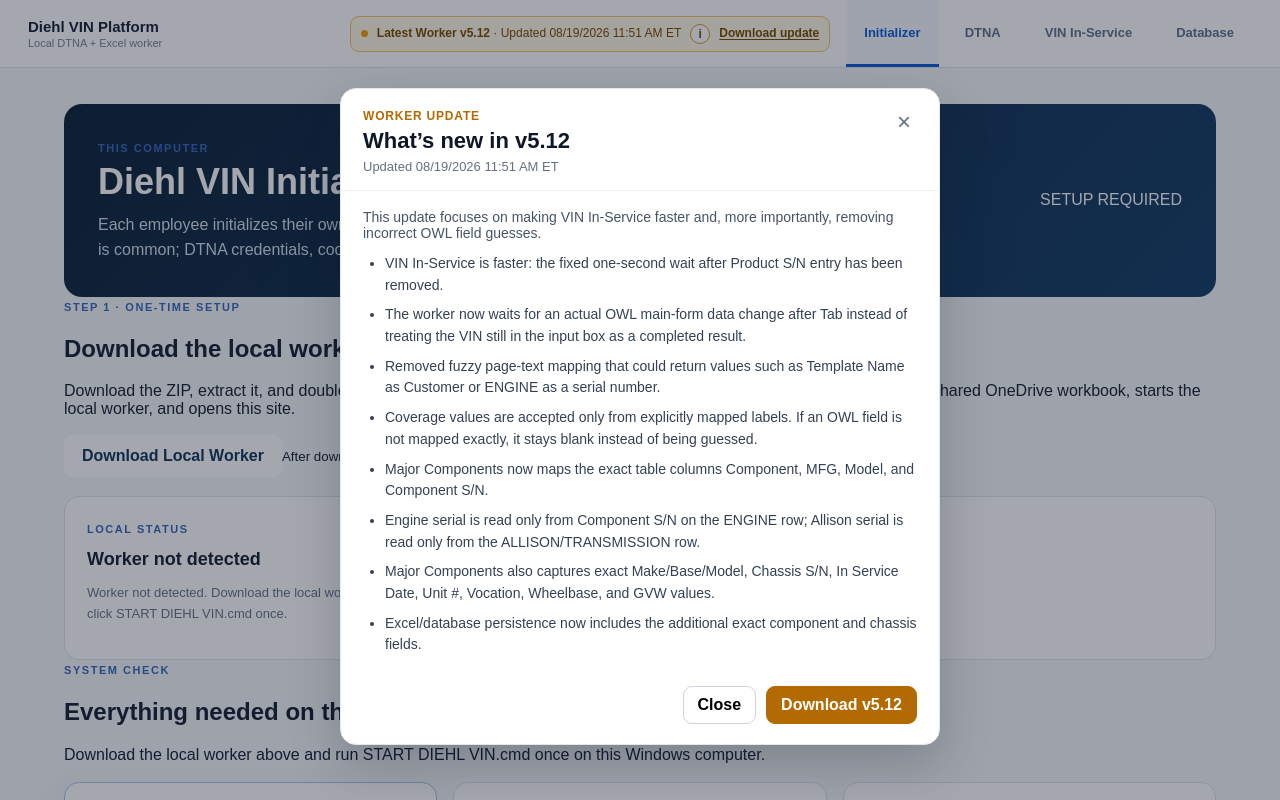
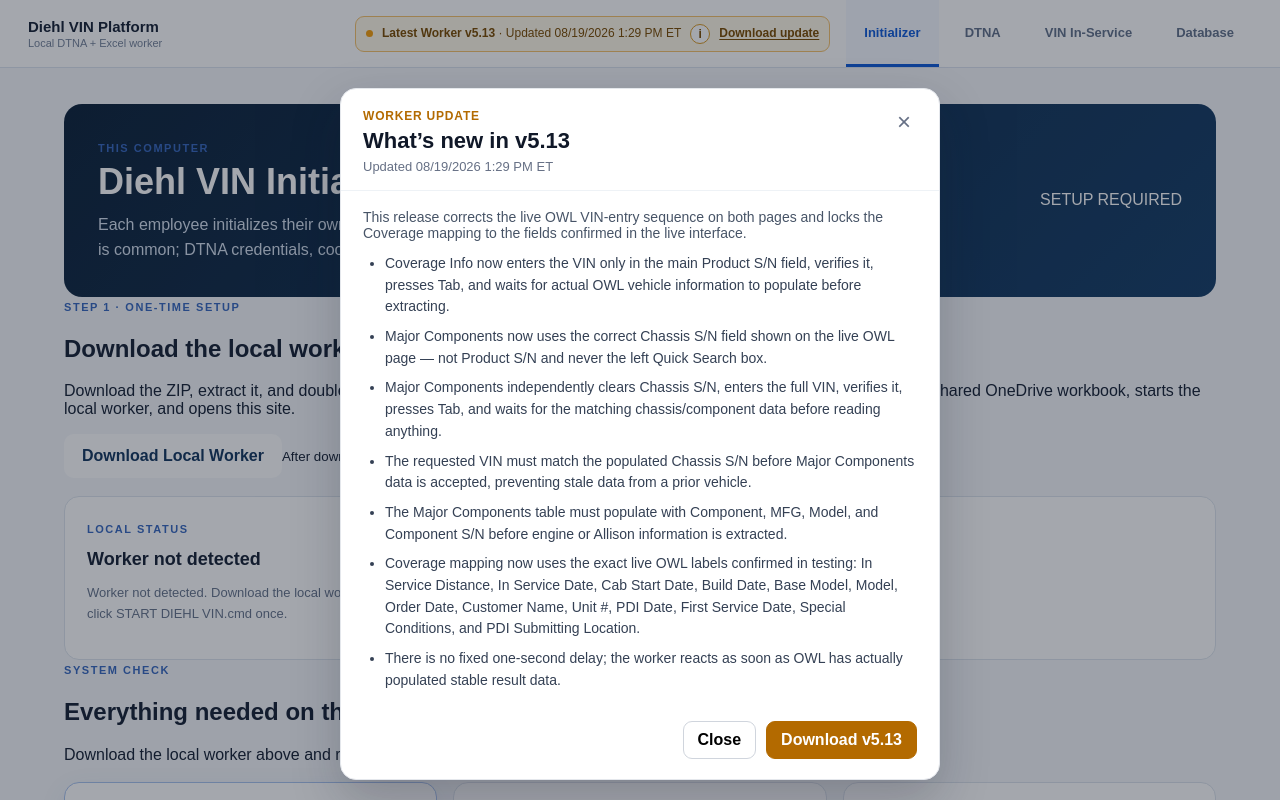
Before and after one commit to Wickey23/Diehl-vin-platform, a Next.js app: page / in a window 1280 px wide. Both pictures are taken after a click on the button "What's new in this worker update". Shown: the top 800 px of the page. Built offline with nearby package versions, Linux system fonts and the light colour scheme; no server answers.

Commit message:
Show v5.13 OWL flow corrections in update notes

```diff
--- a/components/top-tabs.tsx
+++ b/components/top-tabs.tsx
@@ -11,17 +11,16 @@
   { href: '/database', label: 'Database' },
 ];
 
-const LATEST_WORKER_VERSION = '5.12';
-const LATEST_WORKER_UPDATED = '08/19/2026 11:51 AM ET';
+const LATEST_WORKER_VERSION = '5.13';
+const LATEST_WORKER_UPDATED = '08/19/2026 1:29 PM ET';
 const RELEASE_NOTES = [
-  'VIN In-Service is faster: the fixed one-second wait after Product S/N entry has been removed.',
-  'The worker now waits for an actual OWL main-form data change after Tab instead of treating the VIN still in the input box as a completed result.',
-  'Removed fuzzy page-text mapping that could return values such as Template Name as Customer or ENGINE as a serial number.',
-  'Coverage values are accepted only from explicitly mapped labels. If an OWL field is not mapped exactly, it stays blank instead of being guessed.',
-  'Major Components now maps the exact table columns Component, MFG, Model, and Component S/N.',
-  'Engine serial is read only from Component S/N on the ENGINE row; Allison serial is read only from the ALLISON/TRANSMISSION row.',
-  'Major Components also captures exact Make/Base/Model, Chassis S/N, In Service Date, Unit #, Vocation, Wheelbase, and GVW values.',
-  'Excel/database persistence now includes the additional exact component and chassis fields.',
+  'Coverage Info now enters the VIN only in the main Product S/N field, verifies it, presses Tab, and waits for actual OWL vehicle information to populate before extracting.',
+  'Major Components now uses the correct Chassis S/N field shown on the live OWL page — not Product S/N and never the left Quick Search box.',
+  'Major Components independently clears Chassis S/N, enters the full VIN, verifies it, presses Tab, and waits for the matching chassis/component data before reading anything.',
+  'The requested VIN must match the populated Chassis S/N before Major Components data is accepted, preventing stale data from a prior vehicle.',
+  'The Major Components table must populate with Component, MFG, Model, and Component S/N before engine or Allison information is extracted.',
+  'Coverage mapping now uses the exact live OWL labels confirmed in testing: In Service Distance, In Service Date, Cab Start Date, Build Date, Base Model, Model, Order Date, Customer Name, Unit #, PDI Date, First Service Date, Special Conditions, and PDI Submitting Location.',
+  'There is no fixed one-second delay; the worker reacts as soon as OWL has actually populated stable result data.',
 ];
 
 export function TopTabs() {
@@ -67,7 +66,7 @@
             </div>
 
             <div style={{padding:'18px 22px 8px'}}>
-              <p style={{margin:'0 0 12px',color:'#475467',fontSize:14}}>This update focuses on making VIN In-Service faster and, more importantly, removing incorrect OWL field guesses.</p>
+              <p style={{margin:'0 0 12px',color:'#475467',fontSize:14}}>This release corrects the live OWL VIN-entry sequence on both pages and locks the Coverage mapping to the fields confirmed in the live interface.</p>
               <ul style={{margin:'0 0 8px',paddingLeft:22,color:'#344054',fontSize:14,lineHeight:1.55}}>
                 {RELEASE_NOTES.map((note) => <li key={note} style={{marginBottom:8}}>{note}</li>)}
               </ul>
```
